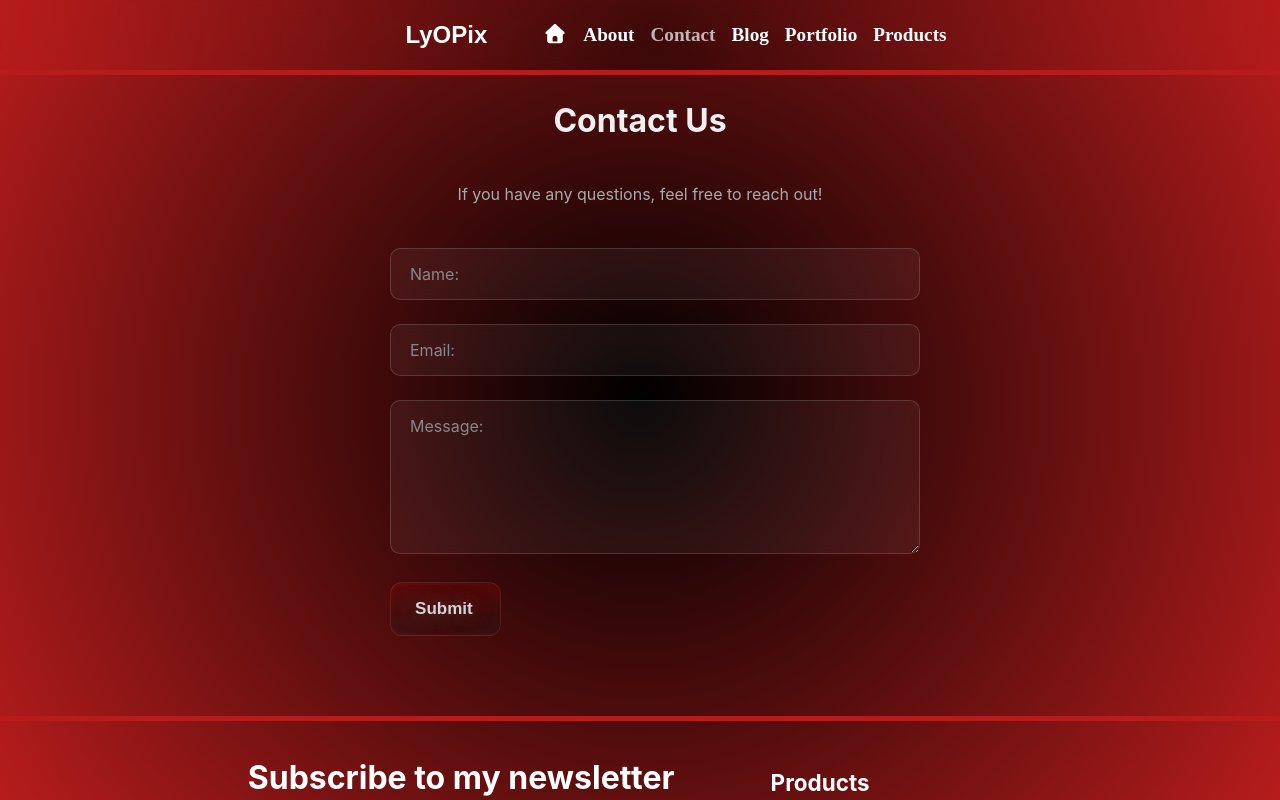
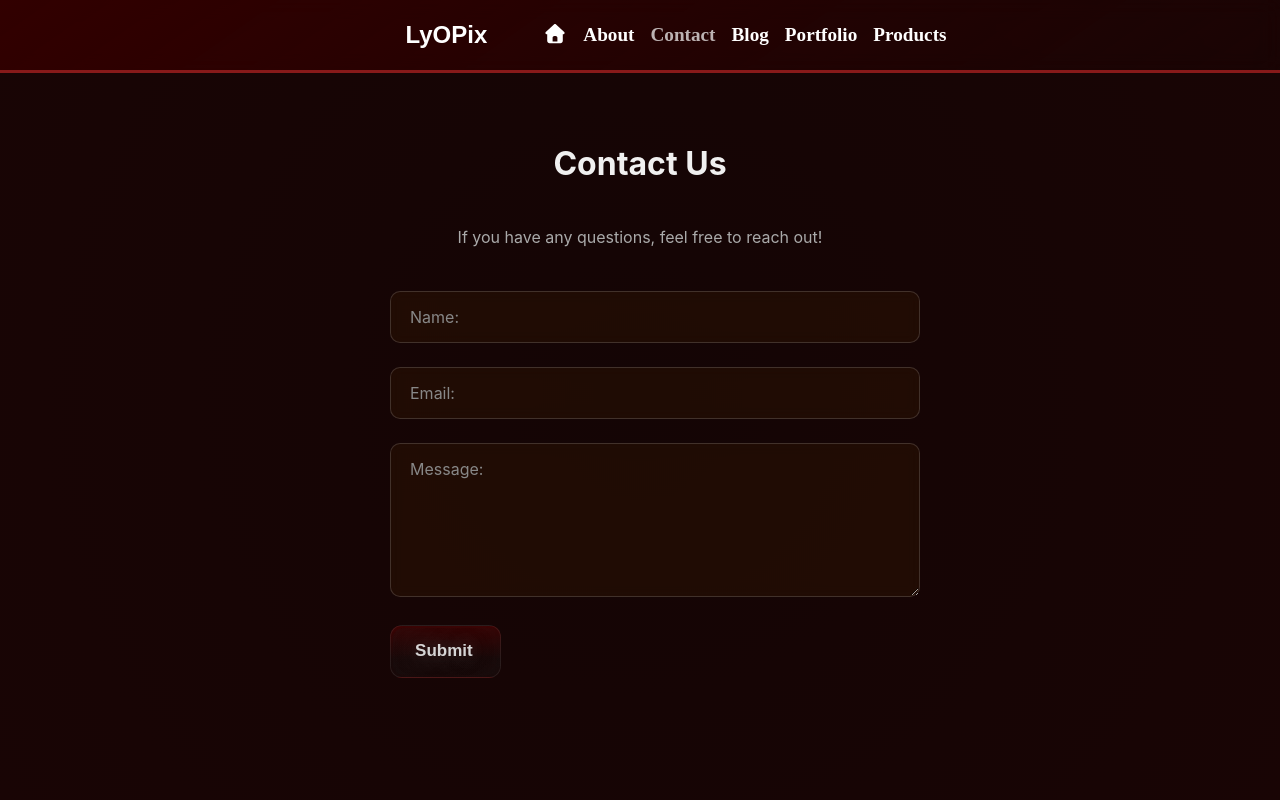
Before and after one commit to ly0plx/LyOPixSiteFrontend, a React (Vite) app: page /contact in a window 1280 px wide. Shown: the top 800 px of the page. Built offline with nearby package versions, Linux system fonts and the light colour scheme; a web font is replaced by a local one.

Commit message:
make entire theme darker and finish contact page

```diff
--- a/src/pages/About.jsx
+++ b/src/pages/About.jsx
@@ -9,7 +9,7 @@ export default function About() {
         <title>About | LyOPix Coding</title>
       </Helmet>
       <div className="about">
-        <h1>About LyOPix</h1>
+        <h1><strong>About LyOPix</strong></h1>
         <p>[TODO: Replace this with dump from backend]Est quis commodo et qui cupidatat ea eu aliqua. Enim et sunt consequat Lorem amet tempor commodo ut nulla sit elit ullamco sunt. Officia esse fugiat proident occaecat. Sit adipisicing aliquip labore duis magna voluptate. Minim labore ipsum ad ipsum nostrud et labore ut non proident. Mollit ad occaecat velit ullamco aliqua culpa voluptate. Incididunt fugiat sint est reprehenderit irure id excepteur.
 
 Eiusmod adipisicing velit non sunt. Reprehenderit in deserunt nostrud consectetur consequat est aute dolore quis eiusmod sint. Est occaecat ea est pariatur commodo eiusmod nulla laborum occaecat ullamco aliqua cupidatat veniam aute. In do do ea do irure proident enim.
--- a/src/styles/Contact.css
+++ b/src/styles/Contact.css
@@ -4,12 +4,15 @@
 
 .contact-container {
   max-width: 500px;
+  height: 100vh;
   margin: 0 auto;
-  padding: 80px 20px;
+  /* padding: 10px 20px; */
   display: flex;
   flex-direction: column;
   gap: 20px;
   color: var(--text);
+  align-items: center;
+  justify-content: center;
 }
 
 .contact-container h1 {
--- a/src/styles/Navbar.css
+++ b/src/styles/Navbar.css
@@ -1,14 +1,14 @@
 .navbar {
   display: flex;
   padding: 0.5rem 1rem;
-  background-image: radial-gradient(circle at center, rgba(0, 0, 0, 0.3), rgba(183, 28, 28, 0.698));
+  background: linear-gradient(145deg, rgb(50, 0, 0), transparent);
   backdrop-filter: blur(10px);
   justify-content: center;
   align-items: center;
   font-family: 'Sensation', sans-serif;
   font-weight: 700;
   color: white;
-  border-bottom: 5px solid #B71C1C;
+  border-bottom: 3px solid #881a1a;
   position: fixed;
   width: 100%;
   z-index: 9999;
--- a/src/styles/Textbox.css
+++ b/src/styles/Textbox.css
@@ -1,8 +1,8 @@
 :root {
   --bg: linear-gradient(to right, #8f8f8f, black, black, black, #8f8f8f);
-  --input-bg: rgba(255, 255, 255, 0.05);
+  --input-bg: #ffa0000d;
   --border: rgba(255, 255, 255, 0.15);
-  --border-focus: #B71C1C;
+  --border-focus: #E4080A;
   --text: #f0f0f0;
   --label: #888;
 }
@@ -26,6 +26,15 @@
   outline: none;
   transition: border-color 0.3s ease, box-shadow 0.3s ease, background 0.3s ease;
 }
+
+/* Prevent autofill from changing background */
+.input-group input:-webkit-autofill,
+.input-group textarea:-webkit-autofill {
+  -webkit-box-shadow: 0 0 0 1000px var(--input-bg) inset !important;
+  -webkit-text-fill-color: var(--text) !important;
+  transition: background-color 9999s ease-in-out 0s !important;
+}
+
 
 .input-group textarea {
   min-height: 100px;
--- a/src/styles/global.css
+++ b/src/styles/global.css
@@ -8,7 +8,7 @@ body {
     Roboto, Oxygen, Ubuntu, Cantarell, "Open Sans", "Helvetica Neue", sans-serif;
   -webkit-font-smoothing: antialiased;
   -moz-osx-font-smoothing: grayscale;
-  background-image: radial-gradient(circle at center, black, #b71c1c);
+  background-image: radial-gradient(circle at center, rgb(20, 5, 5), rgb(25, 5, 5));
   background-attachment: fixed;
   background-position: center;
 }
```
